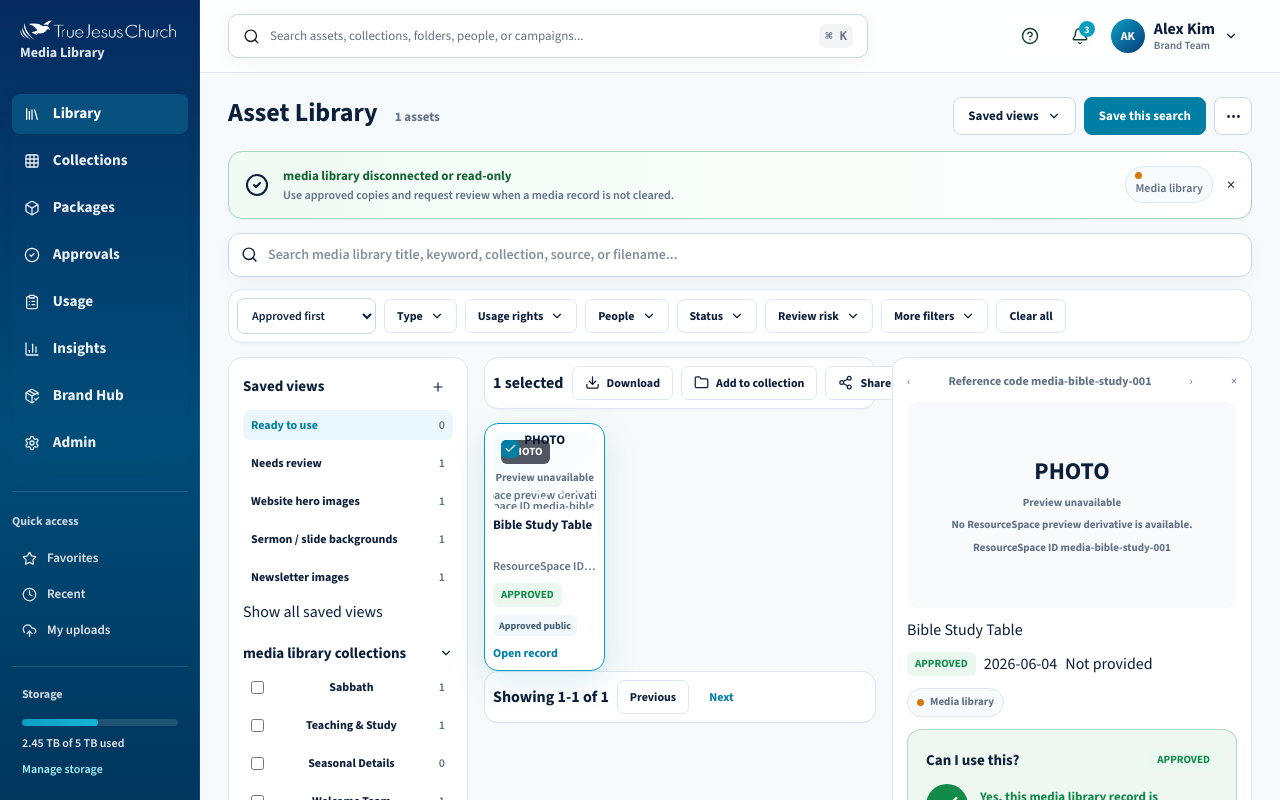
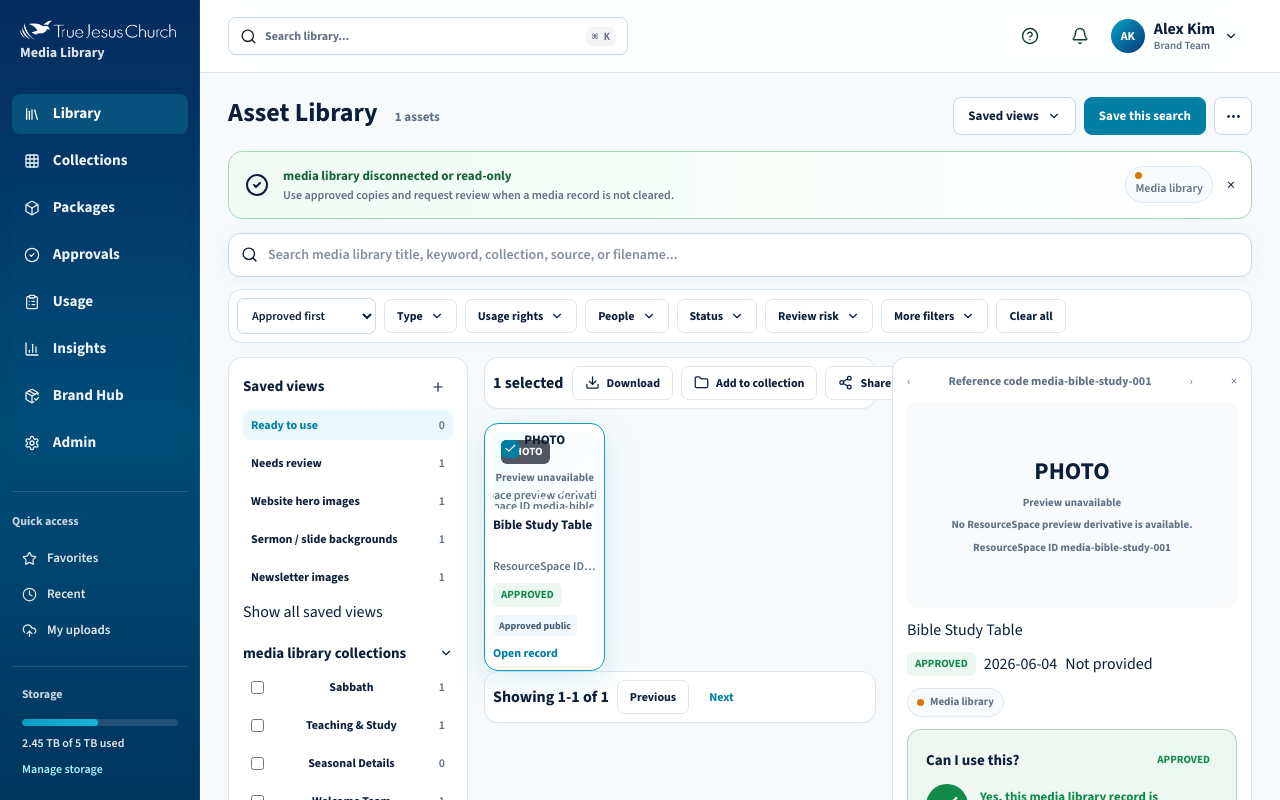
Before and after one commit to Hali0321/tjc-stock-media, a Next.js app in the folder frontend/: page / in a window 1280 px wide. Shown: the top 800 px of the page. Built offline with nearby package versions, Linux system fonts and the light colour scheme; a web font is replaced by a local one.

Commit message:
fix: tighten review header search layout

```diff
--- a/frontend/app/dam-enterprise.css
+++ b/frontend/app/dam-enterprise.css
@@ -2526,3 +2526,46 @@ body,
     gap: 3px;
   }
 }
+
+/* Header search polish: keep enterprise shell, stop legacy layers from over-stretching global search. */
+@media (min-width: 1280px) {
+  .dam-header-inner {
+    grid-template-columns: minmax(18rem, 30rem) minmax(0, 1fr) !important;
+    gap: 18px !important;
+  }
+
+  .dam-top-nav-slot {
+    display: flex !important;
+    min-width: 0 !important;
+    justify-content: flex-start !important;
+  }
+
+  .dam-top-search {
+    width: min(100%, 30rem) !important;
+    min-height: 38px !important;
+    gap: 8px !important;
+    border-radius: 8px !important;
+    padding: 0 11px !important;
+    box-shadow: 0 1px 0 rgb(6 29 61 / .03) !important;
+  }
+
+  .dam-top-search input {
+    font-size: 12px !important;
+    font-weight: 700 !important;
+  }
+
+  .dam-top-search kbd {
+    padding: 2px 6px !important;
+    font-size: 10px !important;
+  }
+}
+
+@media (min-width: 1280px) and (max-width: 1440px) {
+  .dam-header-inner {
+    grid-template-columns: minmax(16rem, 25rem) minmax(0, 1fr) !important;
+  }
+
+  .dam-top-search {
+    width: min(100%, 25rem) !important;
+  }
+}
--- a/frontend/components/dam/DamShell.tsx
+++ b/frontend/components/dam/DamShell.tsx
@@ -66,7 +66,6 @@ function DamUtilityActions({ role, opsShell }: { role: DemoRole; opsShell: boole
       </Link>
       <Link href="/review" className="dam-header-icon dam-bell-icon grid h-10 w-10 place-items-center rounded-xl border text-tjc-evergreen transition hover:bg-[#eef7f1]" aria-label="Open notifications">
         <Bell size={18} strokeWidth={1.9} aria-hidden="true" />
-        <span>3</span>
       </Link>
       <div className="dam-user-menu">
         <span className="dam-avatar">AK</span>
@@ -93,7 +92,7 @@ function DamTopSearch() {
         type="search"
         value={query}
         onChange={(event) => setQuery(event.target.value)}
-        placeholder="Search assets, collections, folders, people, or campaigns..."
+        placeholder="Search library..."
         autoComplete="off"
       />
       <kbd>⌘ K</kbd>
--- a/frontend/components/dam/useDamApi.ts
+++ b/frontend/components/dam/useDamApi.ts
@@ -3,6 +3,7 @@
 import { useCallback, useEffect, useMemo, useState } from "react";
 import { fetchDamJson, sourceFromPayload, type DamApiPayload } from "@/lib/dam-api-client";
 import { mediaSourceIsLive, mediaSourceKind, type MediaSourceKind } from "@/lib/media-source/truth";
+import { canReview } from "@/lib/permissions";
 import type { DamReadinessResult, DemoRole, MediaSourceStatus, SearchResult, StockMediaAsset } from "@/lib/types";
 
 type ApiSourceKind = MediaSourceKind;
@@ -89,6 +90,9 @@ function useJsonApi<T extends DamApiPayload>(url: string | null, role?: DemoRole
 
   useEffect(() => {
     if (!url) {
+      setData(null);
+      setSource(null);
+      setError(null);
       setLoading(false);
       return;
     }
@@ -168,7 +172,8 @@ export function useAssetDetail(id: string, role: DemoRole) {
 }
 
 export function useReviewQueue(role: DemoRole, queue = "pending") {
-  return useJsonApi<ReviewQueueResponse>(`/api/review?role=${encodeURIComponent(role)}&queue=${encodeURIComponent(queue)}`, role);
+  const url = canReview(role) ? `/api/review?role=${encodeURIComponent(role)}&queue=${encodeURIComponent(queue)}` : null;
+  return useJsonApi<ReviewQueueResponse>(url, role);
 }
 
 export function useInsights(role: DemoRole) {
```
Also changed, not shown: 1 other file (tests, documents, lock files or other folders).
